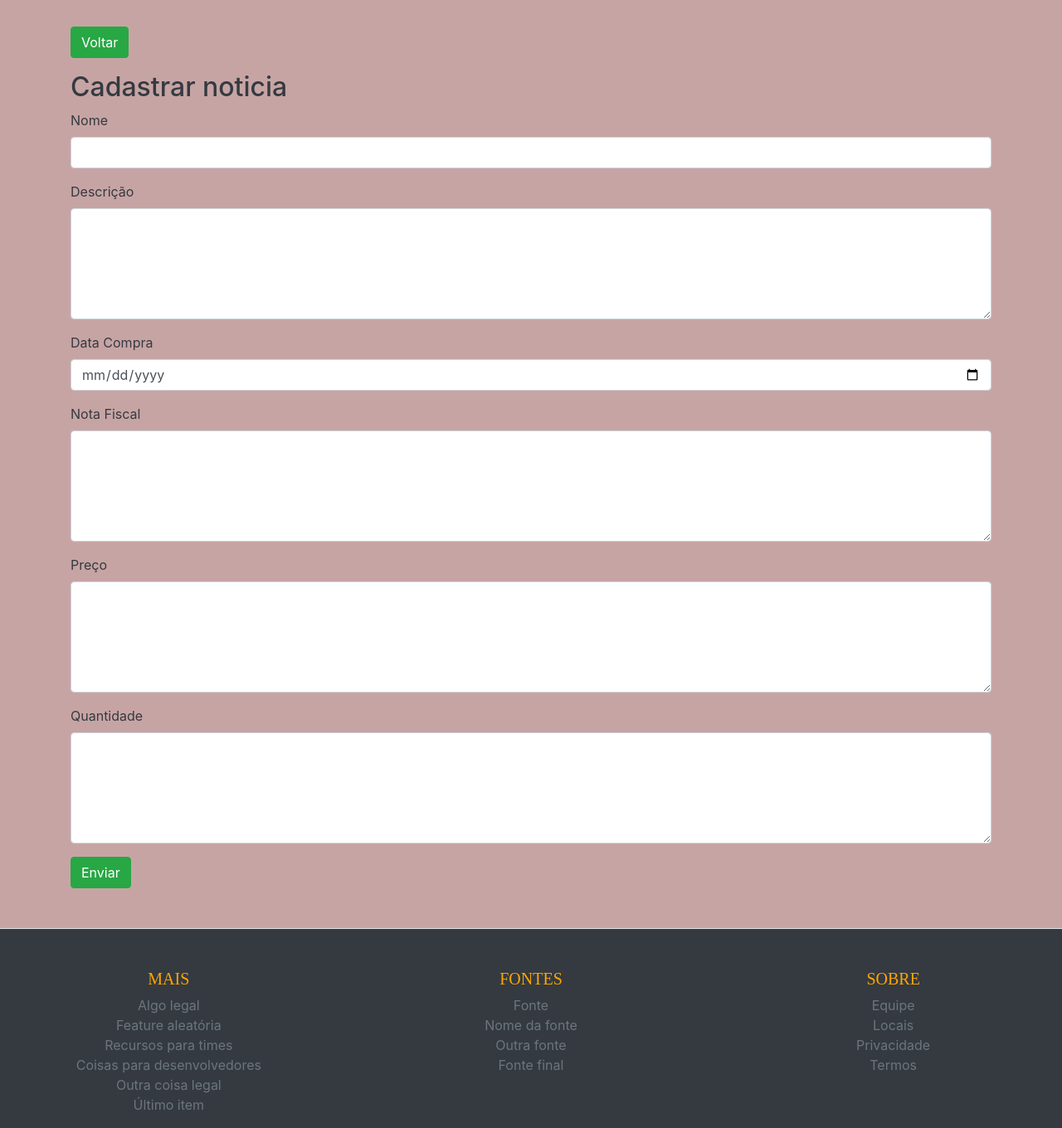
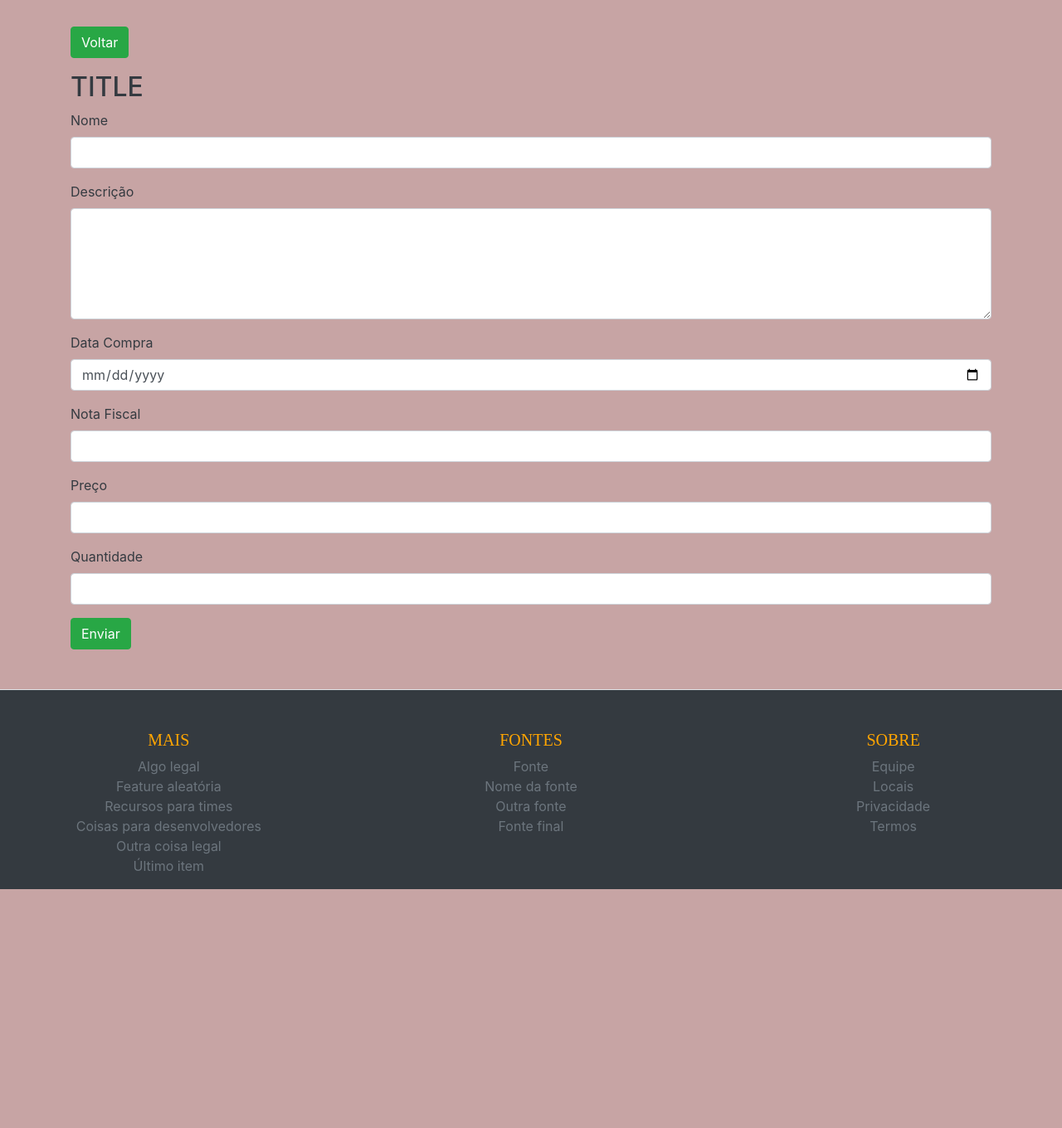
Before and after one commit to freitasxandrei/siteMaxel, a PHP site: page /cadastrar.php in a window 1280 px wide. Shown: the part 249-1609 px from the top of the page at 83% size. After the commit the page ends 1321 px from the top, so only its background shows below. Run offline with PHP 8.4, Linux system fonts and the light colour scheme; some libraries are stand-ins or nearby versions; some web fonts are replaced.

Commit message:
letsDale

```diff
--- a/includes/formulario.php
+++ b/includes/formulario.php
@@ -20,18 +20,22 @@
             <label> Data Compra </label>
             <input type="date" required class="form-control" name="data_compra" value="<?php echo isset($obNoticia->data_compra) ? date('Y-m-d', strtotime($obNoticia->data_compra)) : ''; ?>">
         </div>
+
         <div class="form-group">
             <label> Nota Fiscal </label>
-            <textarea class="form-control" type="number" required name="nota_fiscal" rows="5"><?php echo isset($obNoticia->nota_fiscal) ? $obNoticia->nota_fiscal : ''; ?> </textarea>
+            <input type="number"  id="estiloInput" required class="form-control" name="nota_fiscal" value="<?php echo isset($obNoticia->nota_fiscal) ? $obNoticia->nota_fiscal : ''; ?>">
         </div>
+
         <div class="form-group">
             <label> Preço </label>
-            <textarea class="form-control" type="number" required name="preco" rows="5"><?php echo isset($obNoticia->preco) ? $obNoticia->preco : ''; ?> </textarea>
+            <input type="number"  id="estiloInput" required class="form-control" name="preco" value="<?php echo isset($obNoticia->preco) ? $obNoticia->preco : ''; ?>">
         </div>
+
         <div class="form-group">
             <label> Quantidade </label>
-            <textarea class="form-control" type="number" required name="quantidade" rows="5"><?php echo isset($obNoticia->quantidade) ? $obNoticia->quantidade : ''; ?> </textarea>
+            <input type="number"  id="estiloInput" required class="form-control" name="quantidade" value="<?php echo isset($obNoticia->quantidade) ? $obNoticia->quantidade : ''; ?>">
         </div>
+
         <div class="form-group">
             <button type="submit" class="btn btn-success"> Enviar </button>
         </div>
```
Also changed, not shown: 1 other file.
